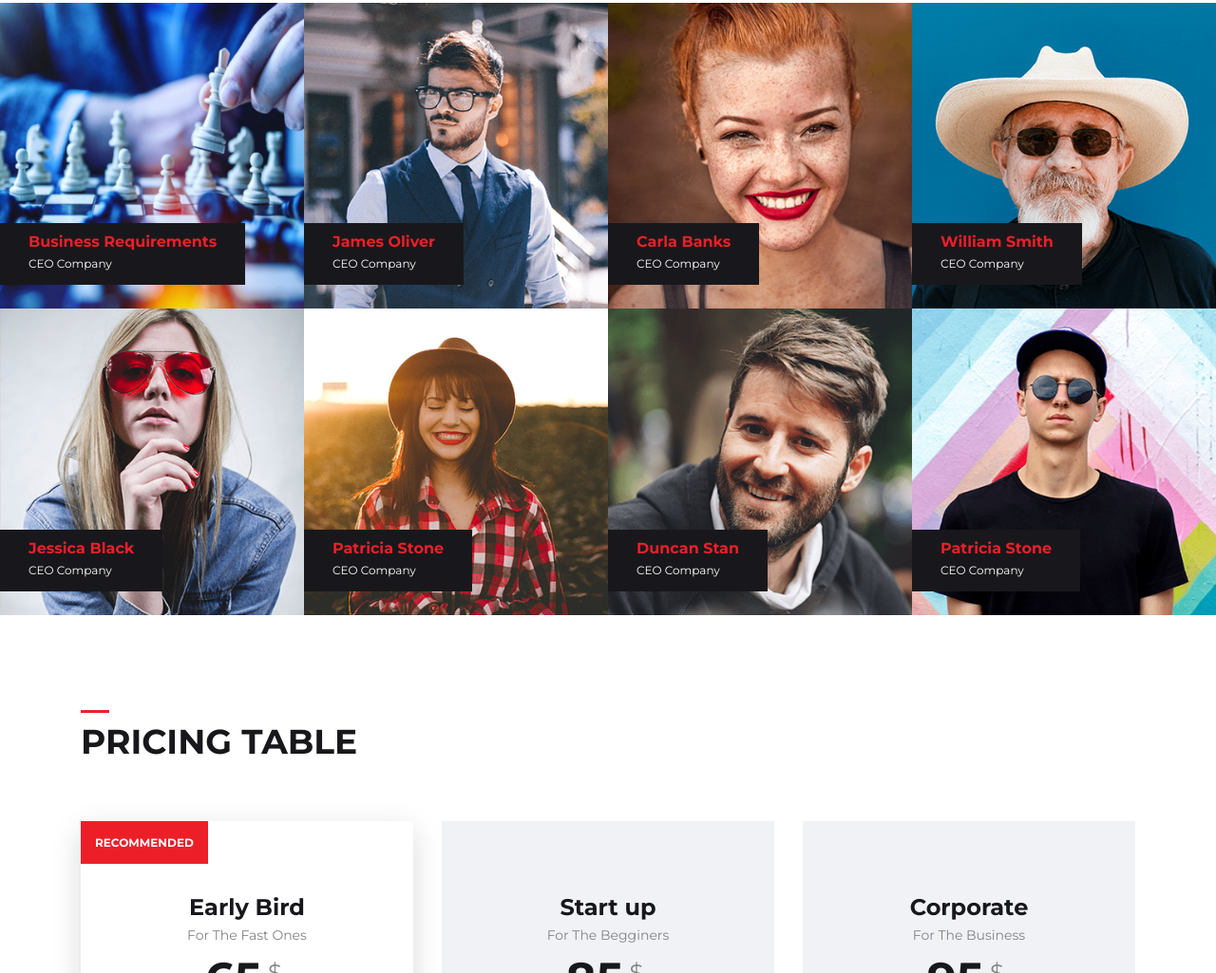
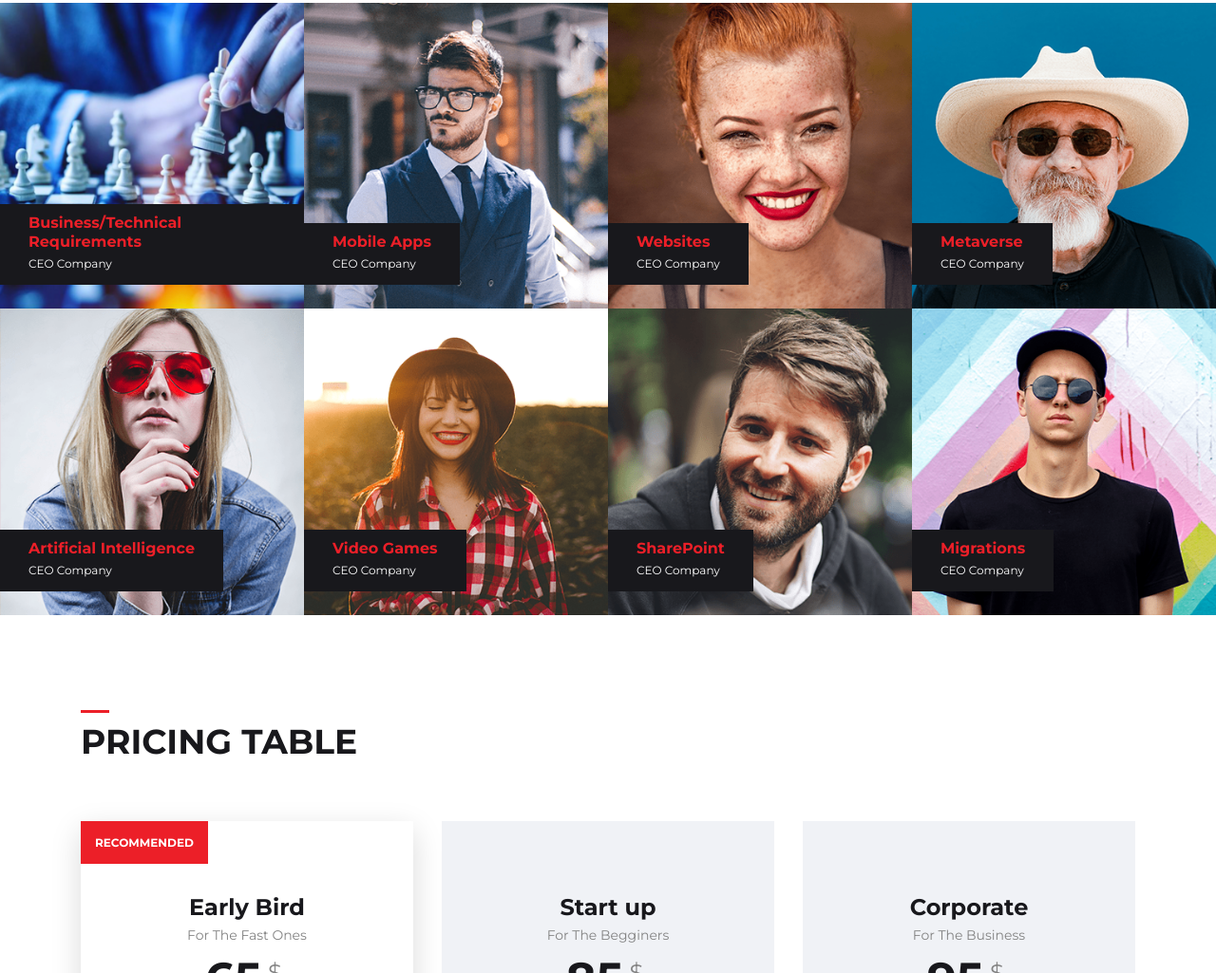
Before and after one commit to budostylz/BudoAppsWebsite, a website: page index.html in a window 1280 px wide. Shown: the part 2393-3418 px from the top of the page at 95% size. Drawn offline with Linux system fonts and the light colour scheme; files whose address does not match are found by name.

Commit message:
update_site

```diff
--- a/index.html
+++ b/index.html
@@ -320,7 +320,7 @@
                 <div class="speaker_img">
                     <img src="assets/img/speakers/bg5.png" alt="speaker name">
                     <div class="info_box">
-                        <h5 class="name">Business Requirements</h5>
+                        <h5 class="name">Business/Technical Requirements</h5>
                         <p class="position">CEO Company</p>
                     </div>
                 </div>
@@ -331,7 +331,7 @@
                 <div class="speaker_img">
                     <img src="assets/img/speakers/s2.png" alt="speaker name">
                     <div class="info_box">
-                        <h5 class="name">James Oliver</h5>
+                        <h5 class="name">Mobile Apps</h5>
                         <p class="position">CEO Company</p>
                     </div>
                 </div>
@@ -343,7 +343,7 @@
                 <div class="speaker_img">
                     <img src="assets/img/speakers/s3.png" alt="speaker name">
                     <div class="info_box">
-                        <h5 class="name">Carla Banks</h5>
+                        <h5 class="name">Websites</h5>
                         <p class="position">CEO Company</p>
                     </div>
                 </div>
@@ -354,7 +354,7 @@
                 <div class="speaker_img">
                     <img src="assets/img/speakers/s4.png" alt="speaker name">
                     <div class="info_box">
-                        <h5 class="name">William Smith</h5>
+                        <h5 class="name">Metaverse</h5>
                         <p class="position">CEO Company</p>
                     </div>
                 </div>
@@ -365,7 +365,7 @@
                 <div class="speaker_img">
                     <img src="assets/img/speakers/s5.png" alt="speaker name">
                     <div class="info_box">
-                        <h5 class="name">Jessica Black</h5>
+                        <h5 class="name">Artificial Intelligence</h5>
                         <p class="position">CEO Company</p>
                     </div>
                 </div>
@@ -376,7 +376,7 @@
                 <div class="speaker_img">
                     <img src="assets/img/speakers/s6.png" alt="speaker name">
                     <div class="info_box">
-                        <h5 class="name">Patricia Stone</h5>
+                        <h5 class="name">Video Games</h5>
                         <p class="position">CEO Company</p>
                     </div>
                 </div>
@@ -387,7 +387,7 @@
                 <div class="speaker_img">
                     <img src="assets/img/speakers/s7.png" alt="speaker name">
                     <div class="info_box">
-                        <h5 class="name">Duncan Stan</h5>
+                        <h5 class="name">SharePoint</h5>
                         <p class="position">CEO Company</p>
                     </div>
                 </div>
@@ -398,7 +398,7 @@
                 <div class="speaker_img">
                     <img src="assets/img/speakers/s8.png" alt="speaker name">
                     <div class="info_box">
-                        <h5 class="name">Patricia Stone</h5>
+                        <h5 class="name">Migrations</h5>
                         <p class="position">CEO Company</p>
                     </div>
                 </div>
```
